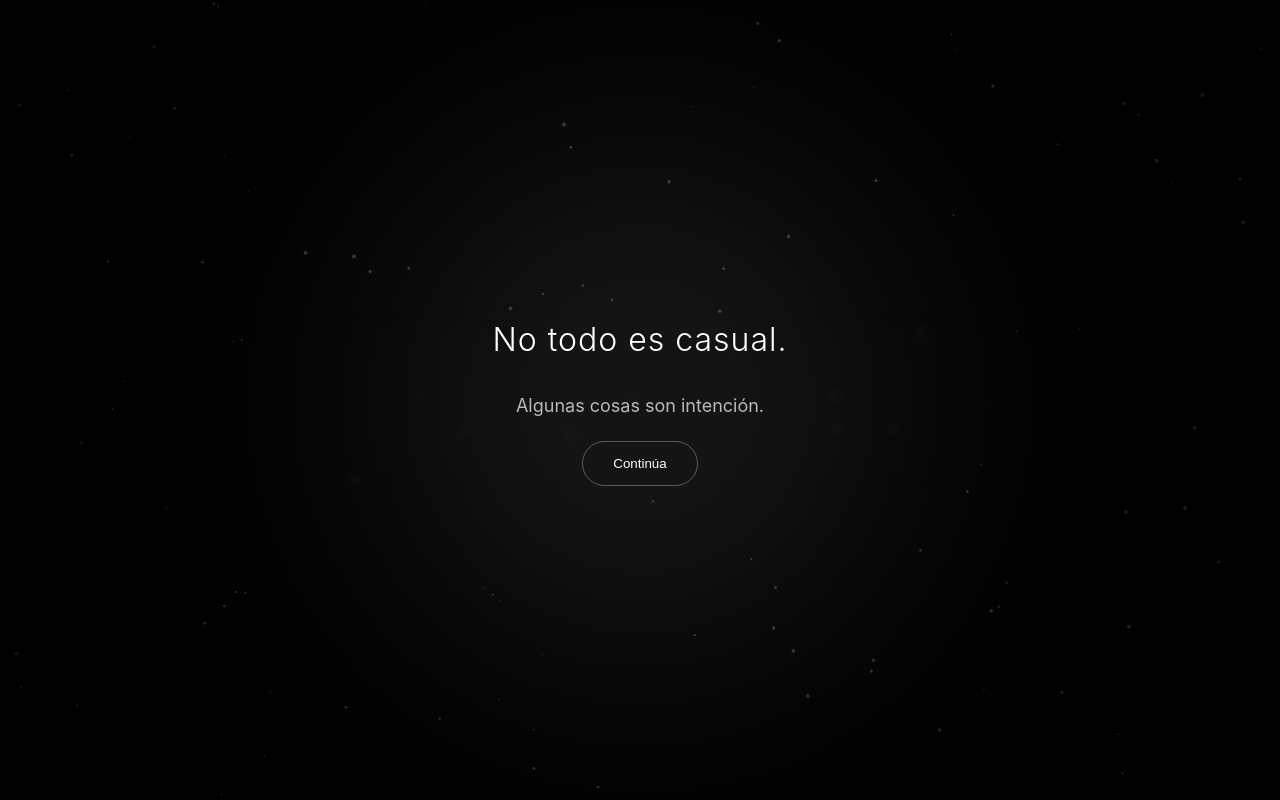
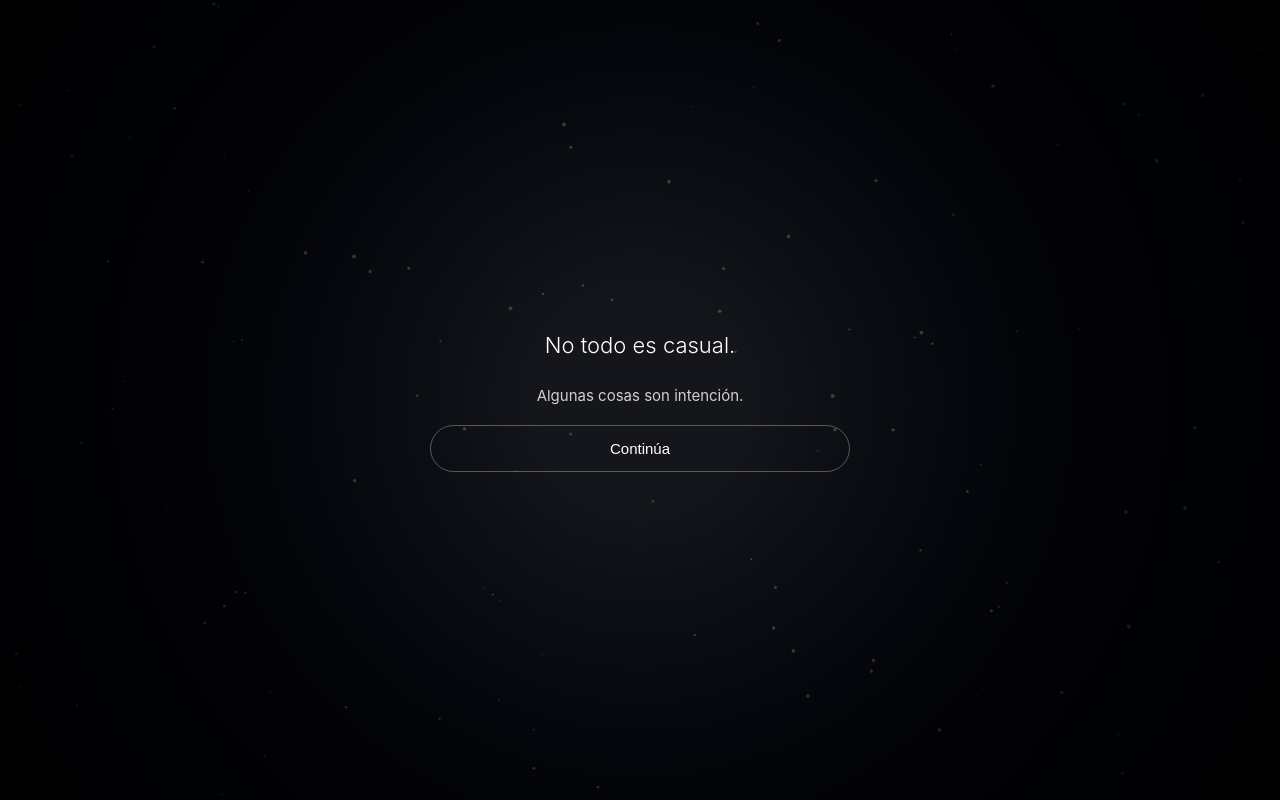
Before and after one commit to JulianJaime61/para-ti-dulcee, a plain HTML site: page index.html in a window 1280 px wide. Drawn offline with Linux system fonts and the light colour scheme; animation ran at ten frames a second.

Commit message:
Refactor styles for improved layout and design

```diff
--- a/styles.css
+++ b/styles.css
@@ -5,7 +5,7 @@
 }
 
 body {
-    background: #000;
+    background: #020309;
     color: white;
     font-family: -apple-system, BlinkMacSystemFont, "Segoe UI", sans-serif;
     height: 100vh;
@@ -13,6 +13,7 @@ body {
     justify-content: center;
     align-items: center;
     overflow: hidden;
+    padding: env(safe-area-inset-top) 20px env(safe-area-inset-bottom);
 }
 
 canvas {
@@ -24,16 +25,16 @@ canvas {
 .vignette {
     position: fixed;
     inset: 0;
-    background: radial-gradient(circle at center, transparent 40%, rgba(0, 0, 0, 0.8) 100%);
+    background: radial-gradient(circle at center, transparent 35%, rgba(0, 0, 0, 0.9) 100%);
     z-index: 1;
 }
 
 .container {
     position: relative;
     z-index: 2;
-    width: 600px;
+    width: 100%;
+    max-width: 420px;
     text-align: center;
-    backdrop-filter: blur(4px);
 }
 
 .content {
@@ -42,50 +43,51 @@ canvas {
 
 h1 {
     font-weight: 300;
-    font-size: 32px;
+    font-size: 22px;
     line-height: 1.6;
-    margin-bottom: 30px;
-    letter-spacing: 1px;
+    margin-bottom: 22px;
 }
 
 p {
-    opacity: .7;
-    margin-bottom: 25px;
-    font-size: 18px;
+    opacity: .8;
+    font-size: 15px;
+    margin-bottom: 20px;
 }
 
 input {
     padding: 14px;
     width: 100%;
-    border-radius: 30px;
+    border-radius: 25px;
     border: none;
-    background: rgba(255, 255, 255, 0.08);
+    background: rgba(255, 255, 255, 0.1);
     color: white;
     text-align: center;
-    margin-bottom: 20px;
-    transition: .3s;
+    margin-bottom: 18px;
+    font-size: 16px;
 }
 
 input:focus {
     outline: none;
-    box-shadow: 0 0 25px rgba(255, 255, 255, 0.3);
+    box-shadow: 0 0 20px rgba(255, 255, 255, 0.2);
 }
 
 button {
-    padding: 14px 30px;
-    border-radius: 30px;
+    padding: 14px 20px;
+    width: 100%;
+    border-radius: 25px;
     border: 1px solid rgba(255, 255, 255, 0.3);
     background: transparent;
     color: white;
+    font-size: 15px;
     cursor: pointer;
     transition: .3s;
 }
 
-button:hover {
-    background: rgba(255, 255, 255, 0.1);
+button:active {
+    transform: scale(0.97);
 }
 
 .whatsapp {
-    border: 1px solid rgba(37, 211, 102, 0.6);
+    border: 1px solid rgba(37, 211, 102, 0.7);
     color: #25D366;
 }
```
